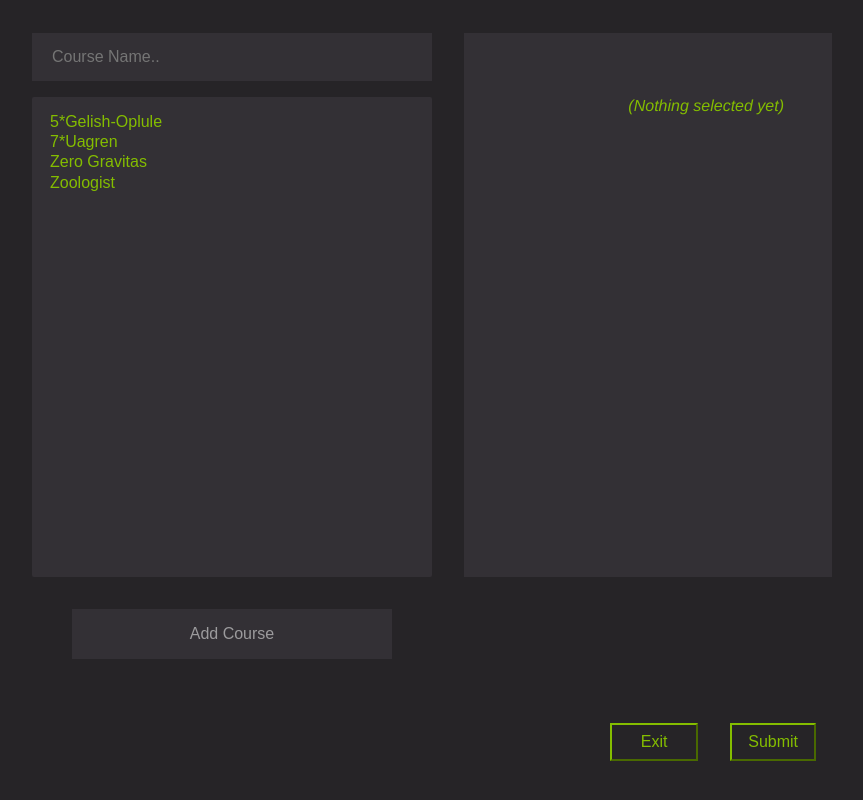
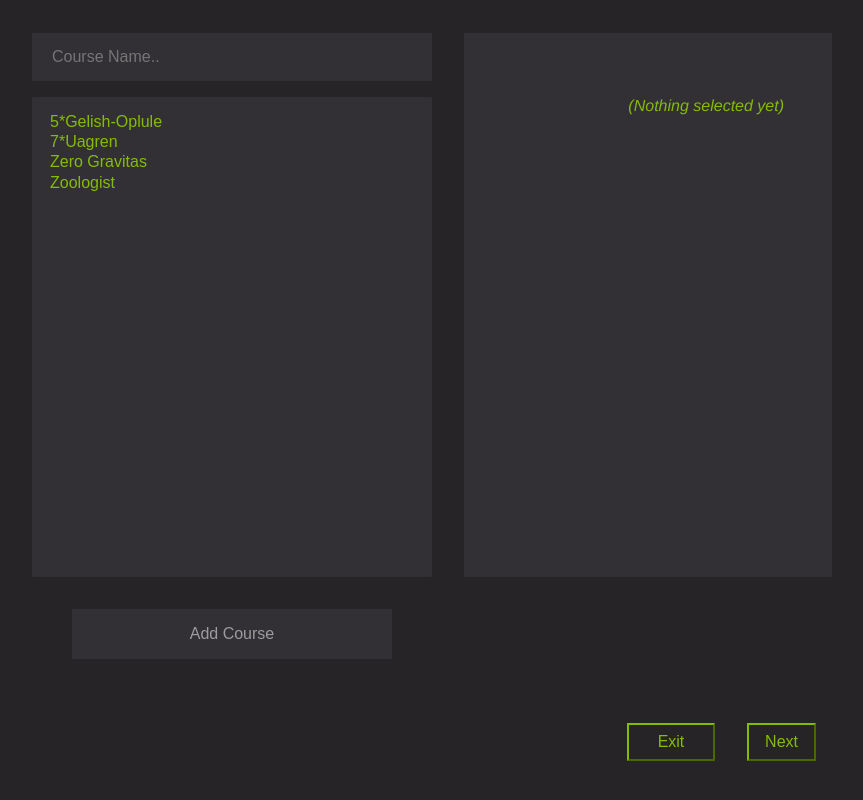
Before and after one commit to UBCO-COSC499-Winter-2018-Term-1-2/visual-course-planner, a React app in the folder client/: page /course-history in a window 1280 px wide. Shown: the part 264-1064 px from the top of the page, without its empty margins (32-895 px from the left). Built offline with nearby package versions, Linux system fonts and the light colour scheme.

Commit message:
added correct router to Next btn = '/degree-year-selection'. Also changed Sumbit btn to Next btn

```diff
--- a/client/src/components/PreviousCourses/PreviousCourses.js
+++ b/client/src/components/PreviousCourses/PreviousCourses.js
@@ -76,7 +76,7 @@ class previousCourses extends Component {
               </div>
 
               <div className="btn-div">
-                <button className="green-borderbtn"><Link to = "/main">Submit</Link></button>
+                <button className="green-borderbtn"><Link to = "/degree-year-selection">Next</Link></button>
                 <button className="exit-green-borderbtn"><Link to = "/main">Exit</Link></button>
               </div>
 
```
